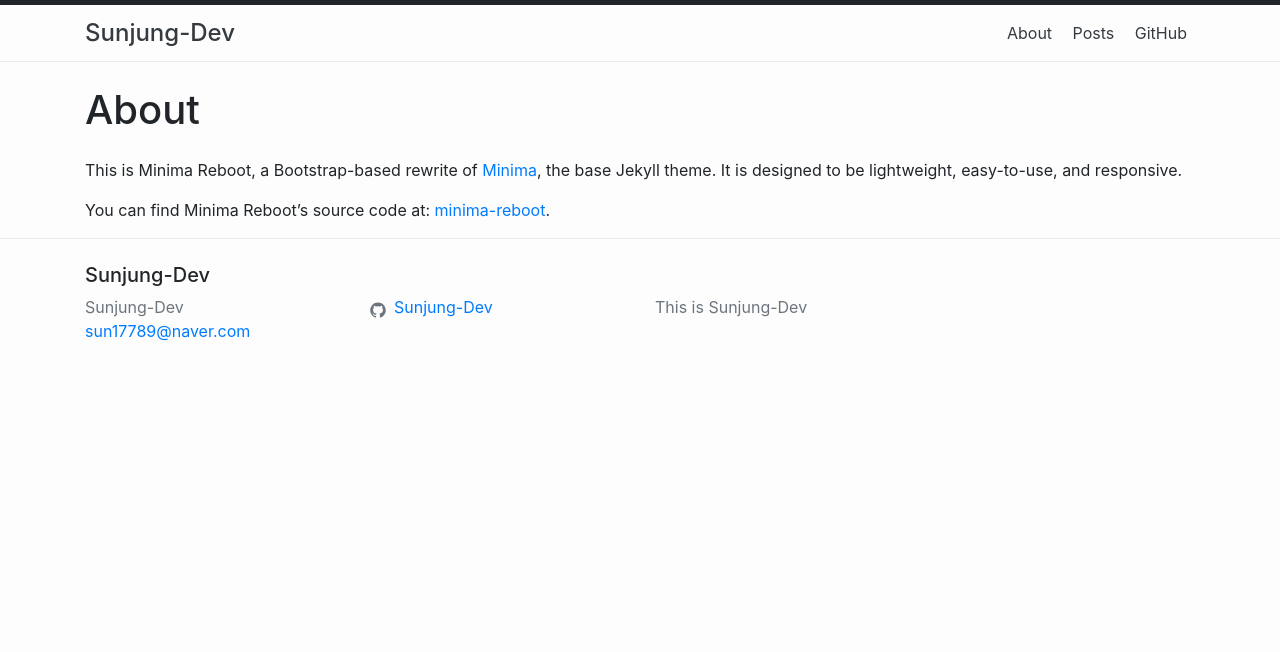
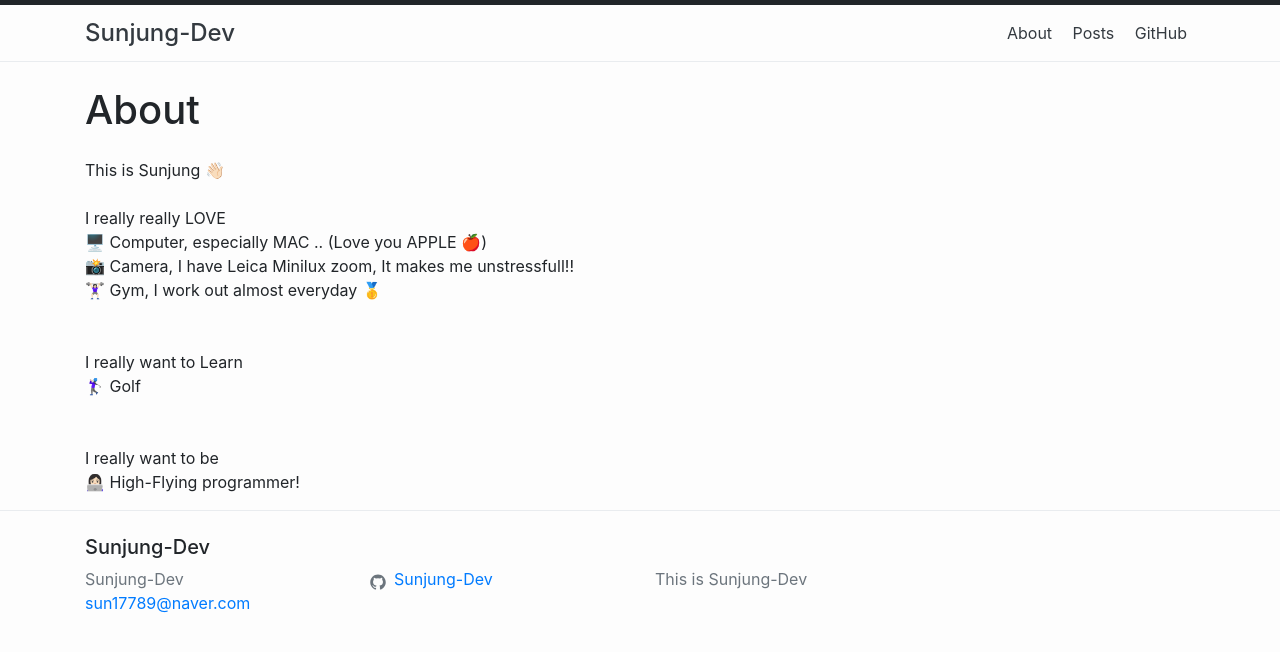
Before and after one commit to Sunjung-Dev/sunjung-dev.github.io, a Jekyll site: the page built from about.md, in a window 1280 px wide. Shown: the top 652 px of the page. Built offline with Jekyll 4.4.1, drawn with Linux system fonts in a browser that asks for light colours.

Commit message:
change about.md file, for sunjung

```diff
--- a/about.md
+++ b/about.md
@@ -4,6 +4,18 @@ title: About
 permalink: /about/
 ---
 
-This is Minima Reboot, a Bootstrap-based rewrite of [Minima](https://github.com/jekyll/minima), the base Jekyll theme. It is designed to be lightweight, easy-to-use, and responsive.
-
-You can find Minima Reboot's source code at: [minima-reboot](https://github.com/aterenin/minima-reboot).
+This is Sunjung 👋🏻
+<br>
+<br>
+I really really LOVE <br>
+🖥 Computer, especially MAC .. (Love you APPLE 🍎) <br>
+📸 Camera, I have Leica Minilux zoom, It makes me unstressfull!! <br>
+🏋🏻‍♀️ Gym, I work out almost everyday 🥇<br>
+<br>
+<br>
+I really want to Learn<br>
+🏌🏻‍♀️ Golf<br>
+<br>
+<br>
+I really want to be <br>
+👩🏻‍💻 High-Flying programmer!
```
